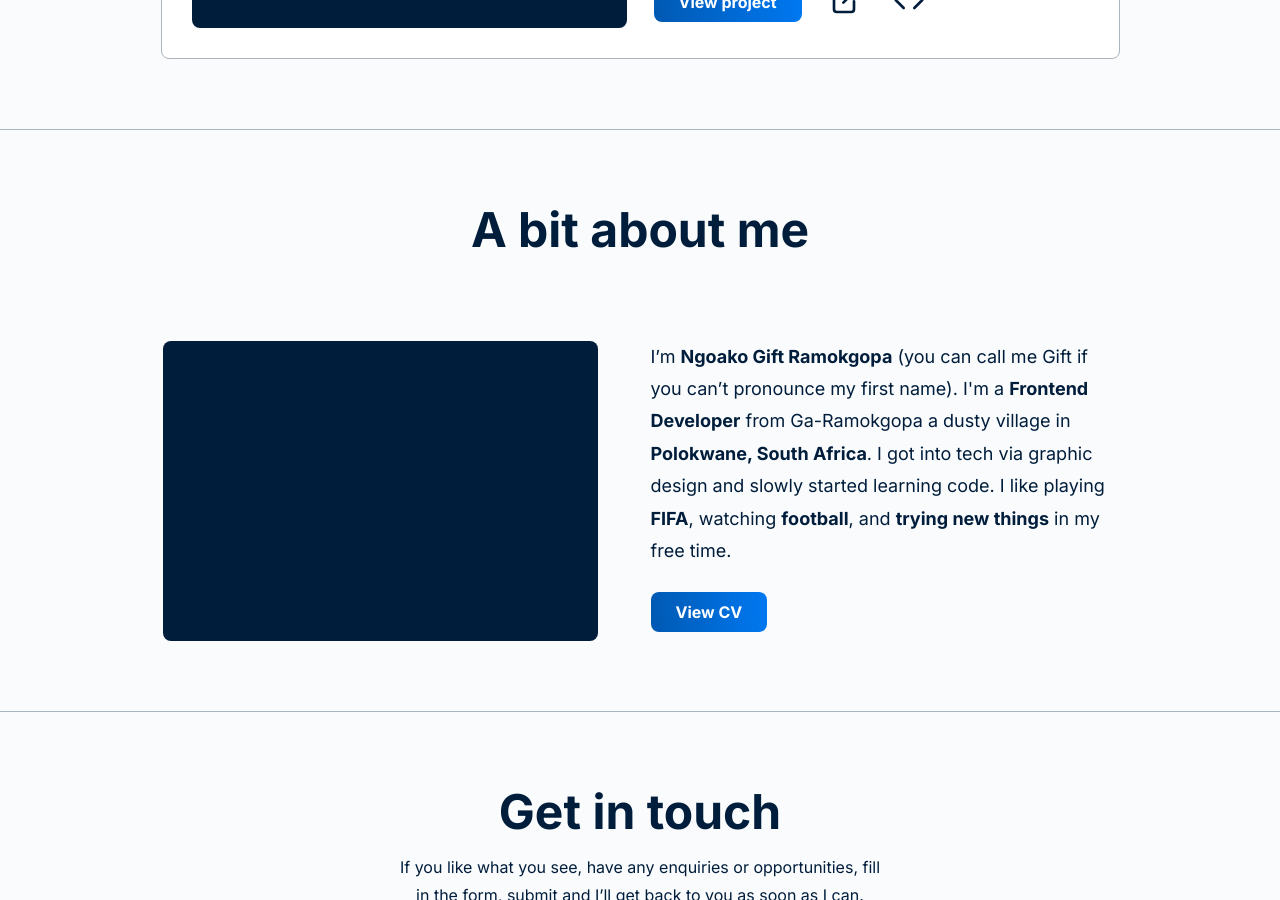
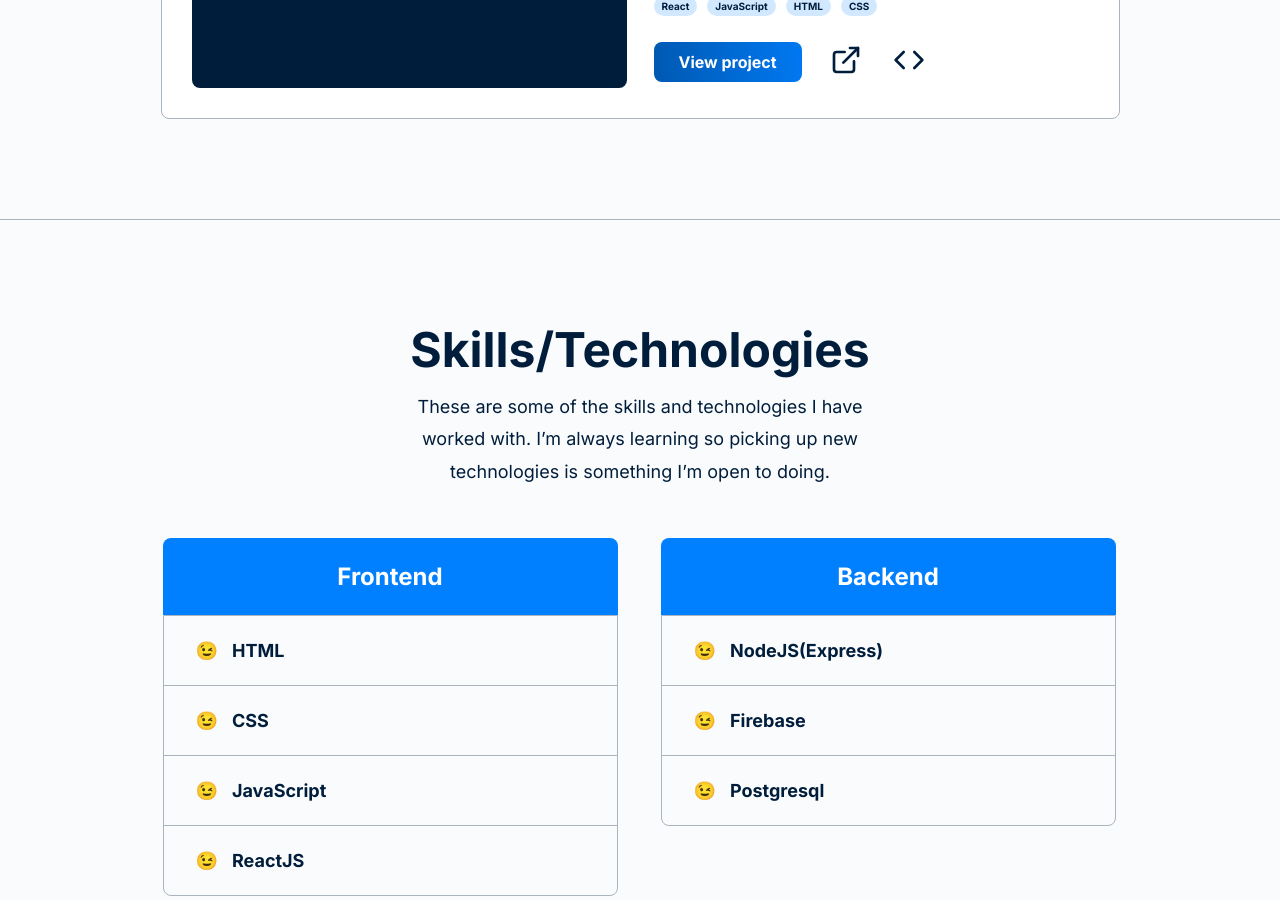
Before and after one commit to Ngoakor12/ngoako.dev, a React (Create React App) app: page / in a window 1280 px wide. Shown: the part 1900-2800 px from the top of the page. Built offline with nearby package versions, Linux system fonts and the light colour scheme.

Commit message:
feat: added Skills component

```diff
--- a/src/App.css
+++ b/src/App.css
@@ -47,7 +47,8 @@ body {
   justify-content: center;
 }
 
-.horizontal-line {
+.horizontal-line,
+.skill-separator {
   width: 100%;
   border: none;
   background-color: var(--project-border);
@@ -227,6 +228,10 @@ button {
   max-width: 300px;
 }
 
+.project-description {
+  line-height: 170%;
+}
+
 .projects-header-title,
 .about-header-title,
 .contact-header-title {
@@ -298,6 +303,74 @@ button {
   border-radius: 22px;
 }
 
+/* SKILLS */
+.skills {
+  color: var(--dark-text);
+  /* padding: 3%; */
+  display: flex;
+  flex-direction: column;
+  gap: 35px;
+  padding: 70px 0;
+  max-width: 350px;
+}
+
+.skills-header-title {
+  font-size: 3rem;
+  padding-bottom: 12px;
+}
+
+.skills-header-description {
+  font-size: 1.8rem;
+  line-height: 180%;
+}
+
+.skills-technologies {
+  display: flex;
+  flex-direction: column;
+  gap: 43px;
+  flex-wrap: wrap;
+}
+
+.skill-list-heading {
+  font-size: 2.4rem;
+  color: #ffffff;
+  background-color: var(--primary-blue);
+  padding: 24px 32px;
+  border-radius: 8px;
+  border-bottom-right-radius: 0;
+  border-bottom-left-radius: 0;
+  text-align: center;
+}
+
+.skill-list-wrapper {
+  display: flex;
+  flex-direction: column;
+  /* gap: 20px; */
+  /* max-width: 450px; */
+  /* min-width: 100%; */
+}
+
+.skills-list {
+  border: 1px solid var(--project-border);
+  border-radius: 8px;
+  border-top-left-radius: 0;
+  border-top-right-radius: 0;
+}
+
+.skill {
+  /* border: 1px solid var(--project-border);
+  border-top: 0;
+  border-radius: 8px; */
+}
+
+.skill-name {
+  font-size: 1.8rem;
+  font-weight: 700;
+  display: flex;
+  gap: 14px;
+  padding: 24px 32px;
+}
+
 /* ABOUT */
 
 .about {
@@ -320,7 +393,7 @@ button {
 }
 
 .about-text {
-  line-height: 150%;
+  line-height: 180%;
   padding-bottom: 25px;
 }
 
@@ -340,6 +413,11 @@ button {
   display: flex;
   flex-direction: column;
   gap: 30px;
+}
+
+.contact-header-description {
+  font-size: 1.8rem;
+  line-height: 180%;
 }
 
 .contact-form-field {
@@ -418,7 +496,8 @@ button {
   }
 
   .projects,
-  .about {
+  .about,
+  .skill {
     align-items: center;
   }
   .project {
@@ -427,6 +506,14 @@ button {
   .projects-header {
     text-align: center;
     max-width: 400px;
+  }
+
+  .skills-technologies {
+    max-width: 100%;
+  }
+
+  .skills {
+    max-width: 80%;
   }
 
   .about-content {
@@ -497,7 +584,8 @@ button {
 
   .projects {
     align-items: center;
-    gap: 70px;
+    gap: 50px;
+    padding: 100px 0;
   }
 
   .projects-header {
@@ -509,7 +597,7 @@ button {
   }
   .projects-header-description {
     font-size: 1.8rem;
-    line-height: 160%;
+    line-height: 180%;
   }
 
   .project {
@@ -530,10 +618,44 @@ button {
     min-width: 435px;
   }
 
+  .skills {
+    max-width: 955px;
+    align-items: center;
+    padding: 100px 0;
+    gap: 50px;
+  }
+
+  .skills-header-title,
+  .skills-header-description {
+    text-align: center;
+    max-width: 483px;
+  }
+
+  .skills-header-title {
+    font-size: 4.8rem;
+  }
+
+  .skills-technologies {
+    flex-direction: row;
+    flex-wrap: wrap;
+    /* flex: 1 1; */
+  }
+
+  .skills-list {
+    /* display: flex; */
+    /* flex-wrap: wrap; */
+    /* flex: 1 1; */
+  }
+
+  .skill {
+    min-width: 453px;
+  }
+
   .about {
     align-items: center;
-    gap: 70px;
+    gap: 50px;
     max-width: 955px;
+    padding: 100px 0;
   }
 
   .about-header-title {
@@ -566,6 +688,8 @@ button {
 
   .contact {
     max-width: 483px;
+    padding: 100px 0;
+    gap: 50px;
   }
 
   .contact-header-title {
--- a/src/App.js
+++ b/src/App.js
@@ -3,6 +3,7 @@ import About from "./components/About";
 import Contact from "./components/Contact";
 import Hero from "./components/Hero";
 import Projects from "./components/Projects";
+import Skills from "./components/Skills";
 
 function App() {
   return (
@@ -10,6 +11,8 @@ function App() {
       <Hero />
       <hr className="horizontal-line" />
       <Projects />
+      <hr className="horizontal-line" />
+      <Skills />
       <hr className="horizontal-line" />
       <About />
       <hr className="horizontal-line" />
--- /dev/null
+++ b/src/components/Skills.js
@@ -0,0 +1,51 @@
+import SkillsList from "./SkillsList";
+
+const skillsData = {
+  frontend: [
+    { name: "HTML", icon: "😉" },
+    { name: "CSS", icon: "😉" },
+    { name: "JavaScript", icon: "😉" },
+    { name: "ReactJS", icon: "😉" },
+  ],
+  backend: [
+    { name: "NodeJS(Express)", icon: "😉" },
+    { name: "Firebase", icon: "😉" },
+    { name: "Postgresql", icon: "😉" },
+  ],
+  other: [
+    { name: "Figma", icon: "😉" },
+    { name: "Git(Github)", icon: "😉" },
+    { name: "Unit testing", icon: "😉" },
+  ],
+};
+
+function Skills() {
+  return (
+    <section className="skills">
+      <header className="skills-header">
+        <h2 className="skills-header-title">Skills/Technologies</h2>
+        <p className="skills-header-description">
+          These are some of the skills and technologies I have worked with. I’m
+          always learning so picking up new technologies is something I’m open
+          to doing.
+        </p>
+      </header>
+      <section className="skills-technologies">
+        <section className="skill-list-wrapper">
+          <h3 className="skill-list-heading">Frontend</h3>
+          <SkillsList skills={skillsData.frontend} />
+        </section>
+        <section className="skill-list-wrapper">
+          <h3 className="skill-list-heading">Backend</h3>
+          <SkillsList skills={skillsData.backend} />
+        </section>
+        <section className="skill-list-wrapper">
+          <h3 className="skill-list-heading">Other</h3>
+          <SkillsList skills={skillsData.other} />
+        </section>
+      </section>
+    </section>
+  );
+}
+
+export default Skills;
--- /dev/null
+++ b/src/components/SkillsList.js
@@ -0,0 +1,21 @@
+function SkillsList({ skills }) {
+  return (
+    <section className="skills-list">
+      {skills.map((skill, idx, array) => {
+        return (
+          //   <>
+          <div className="skill">
+            <p className="skill-name">
+              <span className="skill-icon">{skill.icon}</span>
+              {skill.name}
+            </p>
+            {idx !== array.length - 1 && <hr className="skill-separator" />}
+            {/* </> */}
+          </div>
+        );
+      })}
+    </section>
+  );
+}
+
+export default SkillsList;
```
